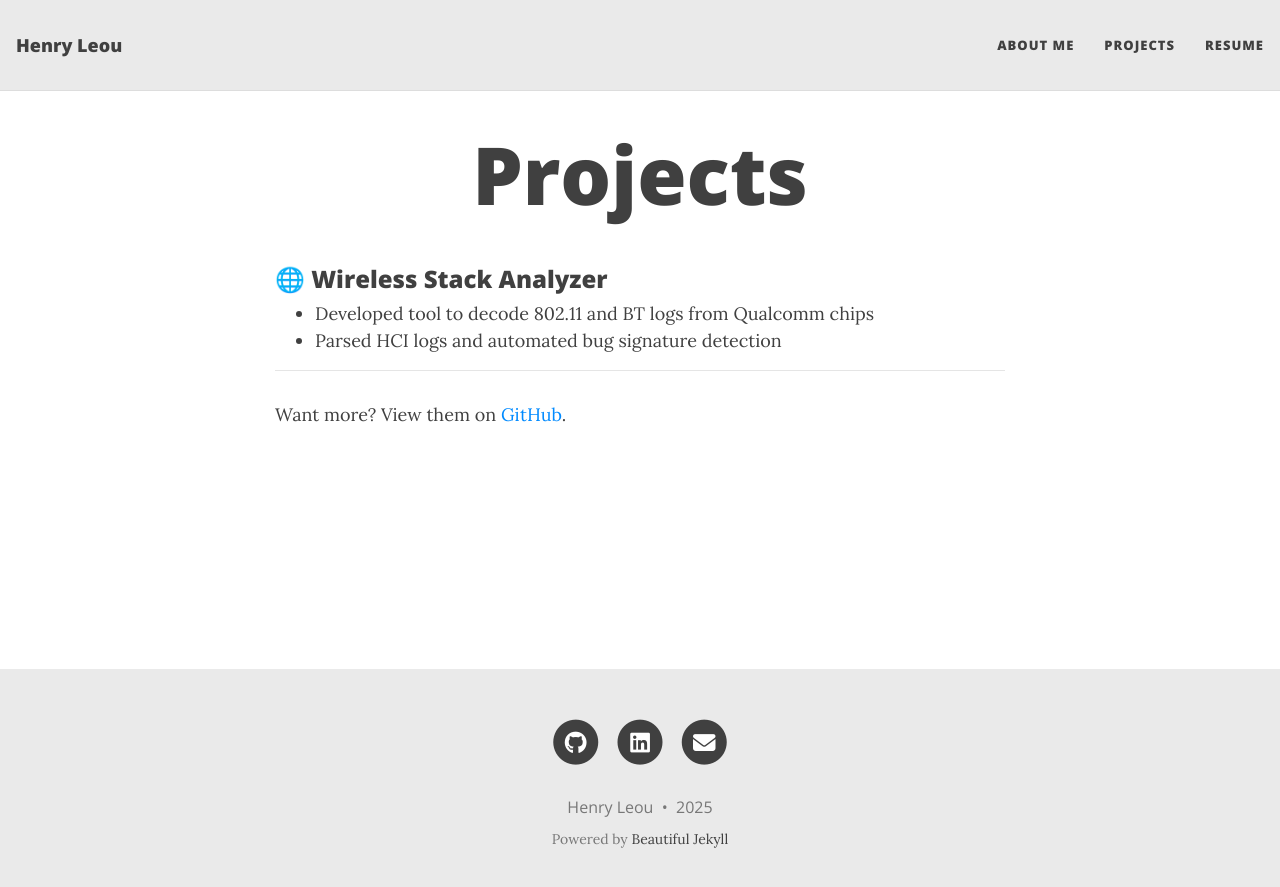
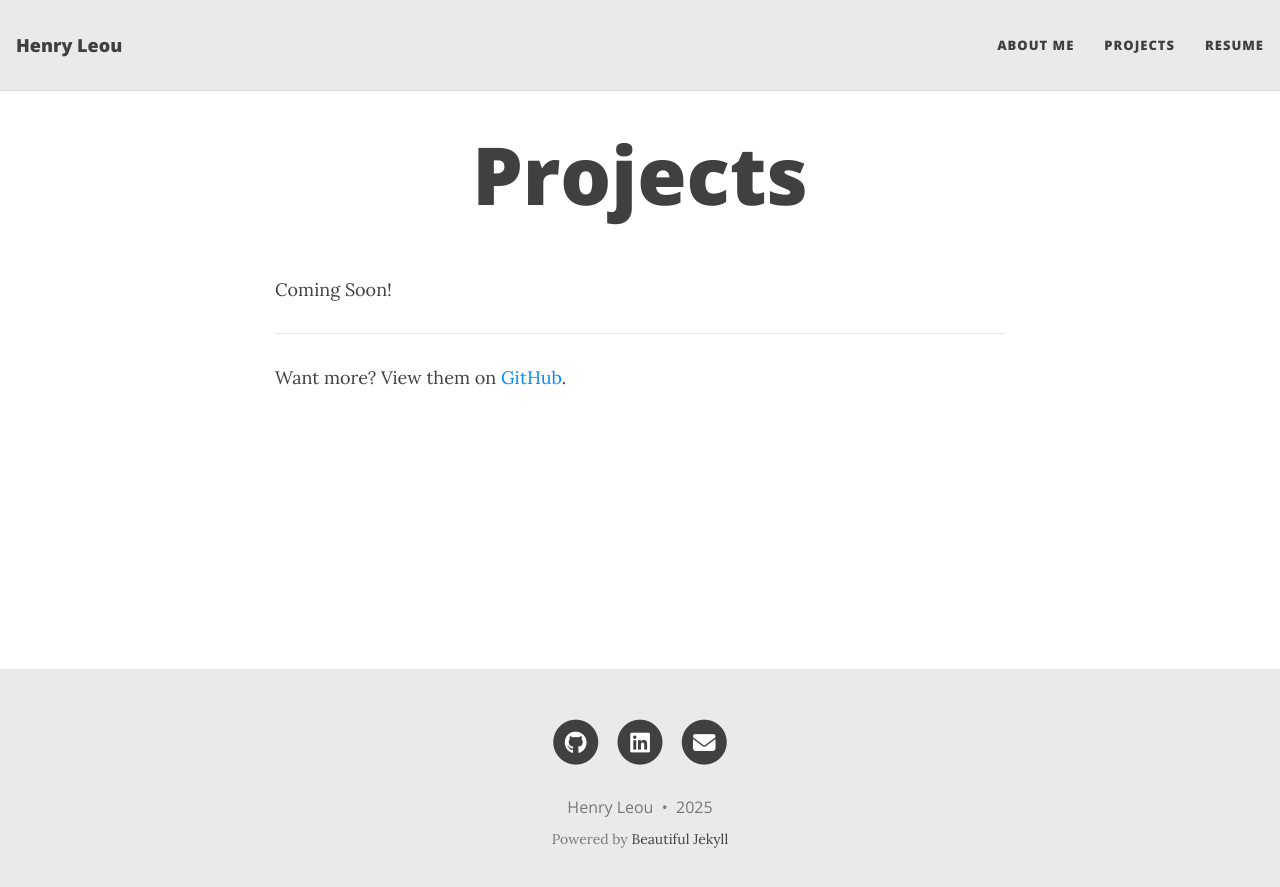
Before and after one commit to henryleou/henryleou.github.io, a Jekyll site: the page built from project.md, in a window 1280 px wide. Shown: the top 887 px of the page. Built offline with Jekyll 4.4.1, drawn with Linux system fonts in a browser that asks for light colours.

Commit message:
update proj

```diff
--- a/project.md
+++ b/project.md
@@ -3,10 +3,11 @@ layout: page
 title: "Projects"
 permalink: /projects/
 ---
+Coming Soon!
 
-### 🌐 Wireless Stack Analyzer
+<!-- ### 🌐 Wireless Stack Analyzer
 - Developed tool to decode 802.11 and BT logs from Qualcomm chips
-- Parsed HCI logs and automated bug signature detection
+- Parsed HCI logs and automated bug signature detection -->
 
 ---
 
```
